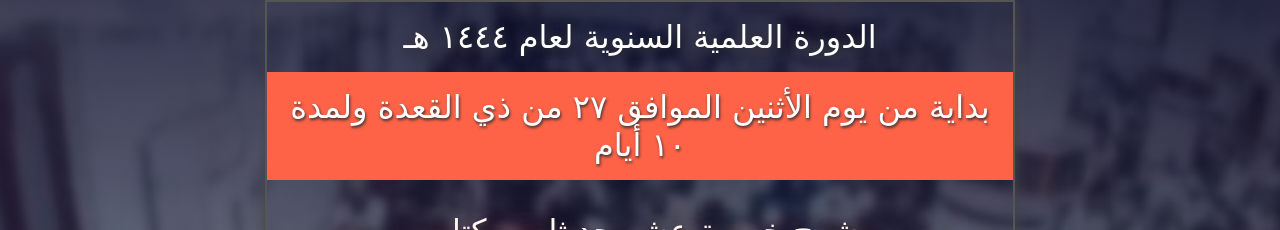
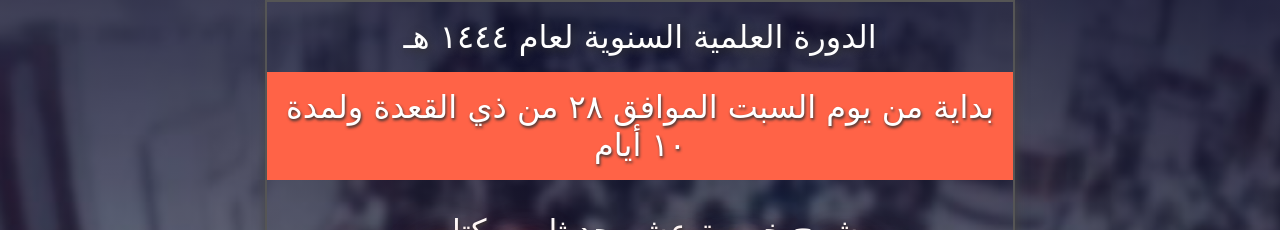
Before and after one commit to HeshamAbdelalem/dawra-adelelsayed, a plain HTML site: page index.html in a window 1280 px wide. Shown: the top 230 px of the page. Drawn offline with Linux system fonts and the light colour scheme; a web font is replaced by a local one.

Commit message:
edit date

```diff
--- a/index.html
+++ b/index.html
@@ -36,7 +36,7 @@
           <source src="nase7a.mp4" type="audio/mpeg" />
         </audio>
         <p class="head-date">
-          بداية من يوم الأثنين الموافق ٢٧ من ذي القعدة ولمدة ١٠ أيام
+          بداية من يوم السبت الموافق ٢٨ من ذي القعدة ولمدة ١٠ أيام
         </p>
       </header>
       <main>
```
